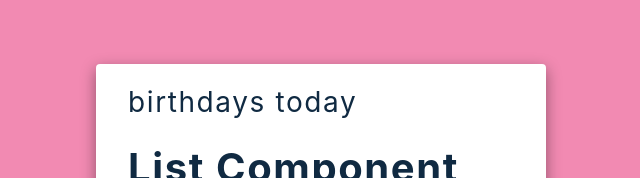
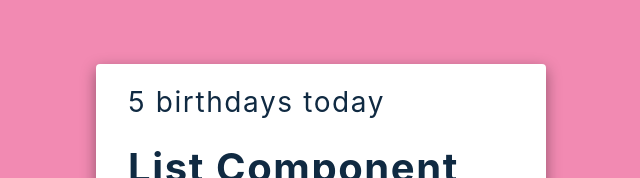
Before and after one commit to GoranAviani/react_birthday_reminder_freecodecamp.org, a React (Create React App) app: page / in a window 1280 px wide. Shown: the part 225-403 px from the top of the page, without its empty margins (319-959 px from the left). Built offline with nearby package versions, Linux system fonts and the light colour scheme.

Commit message:
/react_birthday_reminder_freecodecamp.org

```diff
--- a/src/App.js
+++ b/src/App.js
@@ -10,7 +10,7 @@ function App() {
         <main>
             <section className='container'>
                 <h3>
-                    birthdays today
+                    {people.length} birthdays today
                 </h3>
                 <List people={people}/>
                 <button onClick={() => console.log("click")}>Clear All</button>
```
